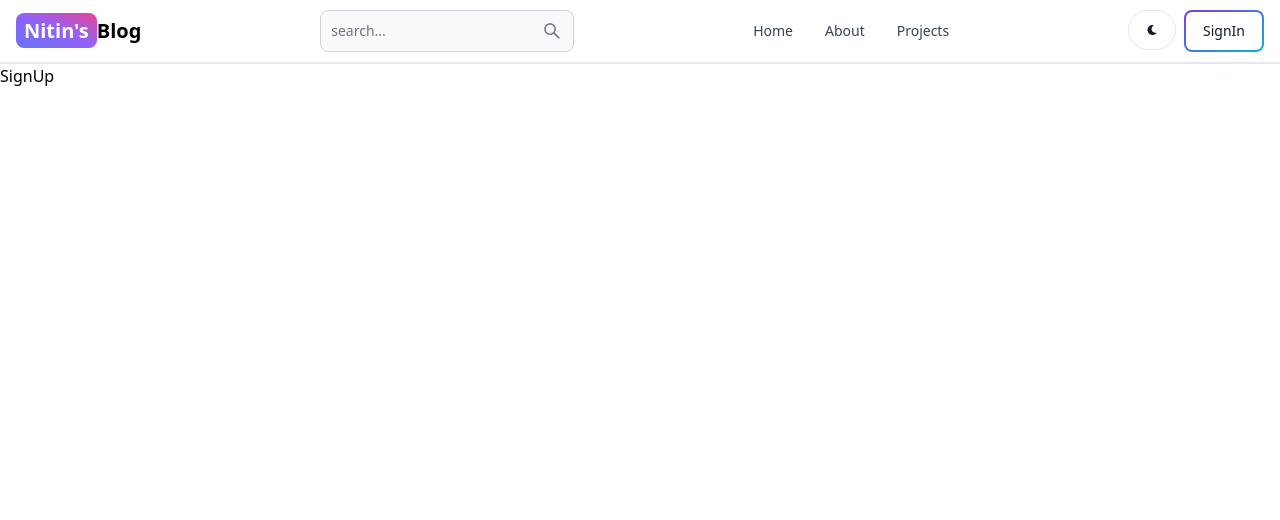
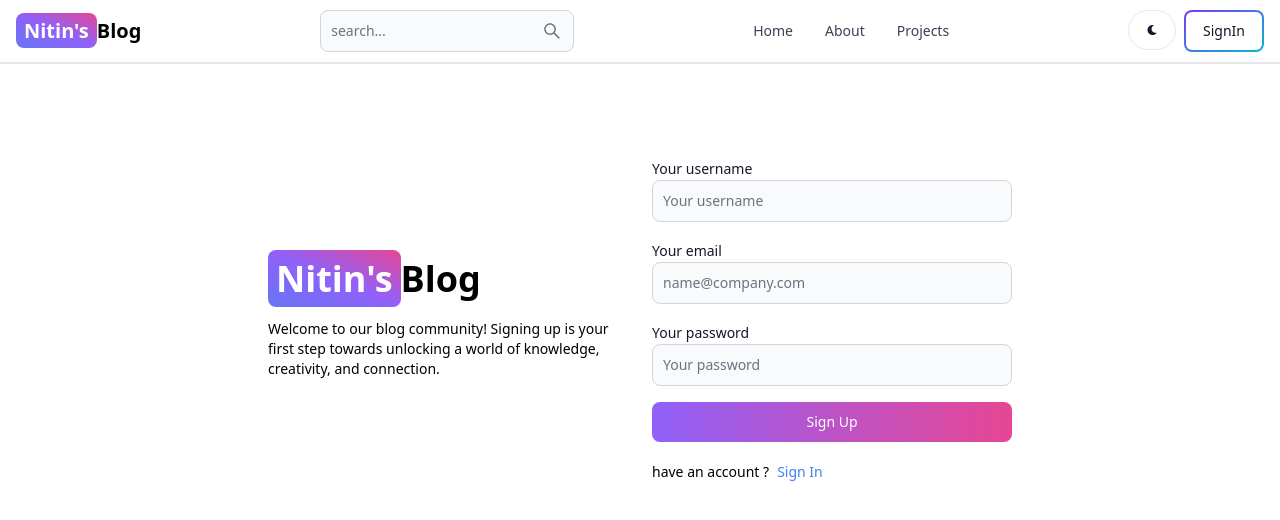
Before and after one commit to nitinrajputind/Nitin-s-blog, a React (Vite) app in the folder frontend/: page /sign-up in a window 1280 px wide. Shown: the top 520 px of the page. Built offline with nearby package versions, Linux system fonts and the light colour scheme.

Commit message:
SignUp form Created

```diff
--- a/frontend/src/pages/SignUp.jsx
+++ b/frontend/src/pages/SignUp.jsx
@@ -1,5 +1,47 @@
+import { Button, Label, TextInput } from "flowbite-react";
+import { Link } from "react-router-dom";
+
 export default function SignUp() {
   return (
-    <div>SignUp</div>
-  )
+    <div className="min-h-screen mt-20">
+      <div className="flex p-3 max-w-3xl mx-auto flex-col md:flex-row md:items-center gap-6">
+        {/* left Side Conatnier */}
+        <div className="flex-1">
+          <Link className="font-bold dark:text-white text-4xl">
+            <span className="px-2 py-1 bg-gradient-to-tr from-indigo-500 via-purple-500 to-pink-500 rounded-lg text-white">
+              Nitin&apos;s
+            </span>
+            Blog
+          </Link>
+          <p className="text-sm mt-5">
+          Welcome to our blog community! Signing up is your first step towards unlocking a world of knowledge, creativity, and connection.
+          </p>
+        </div>
+        {/* Right Side Conatnier */}
+        <div className="flex-1">
+        <form action="" className="flex flex-col gap-4">
+          <div className="">
+            <Label value="Your username"/>
+            <TextInput type="text" placeholder="Your username" id="username"/>
+          </div>
+          <div className="">
+            <Label value="Your email"/>
+            <TextInput type="text" placeholder="name@company.com" id="email"/>
+          </div>
+          <div className="">
+            <Label value="Your password"/>
+            <TextInput type="text" placeholder="Your password" id="password"/>
+          </div>
+          <Button gradientDuoTone={'purpleToPink'} type="submit">Sign Up</Button>
+        </form>
+        <div className="flex gap-2 text-sm mt-5">
+          <span>have an account ? </span>
+          <Link to={'/sign-in'} className="text-blue-500">
+          Sign In
+          </Link>
+        </div>
+        </div>
+      </div>
+    </div>
+  );
 }
```
